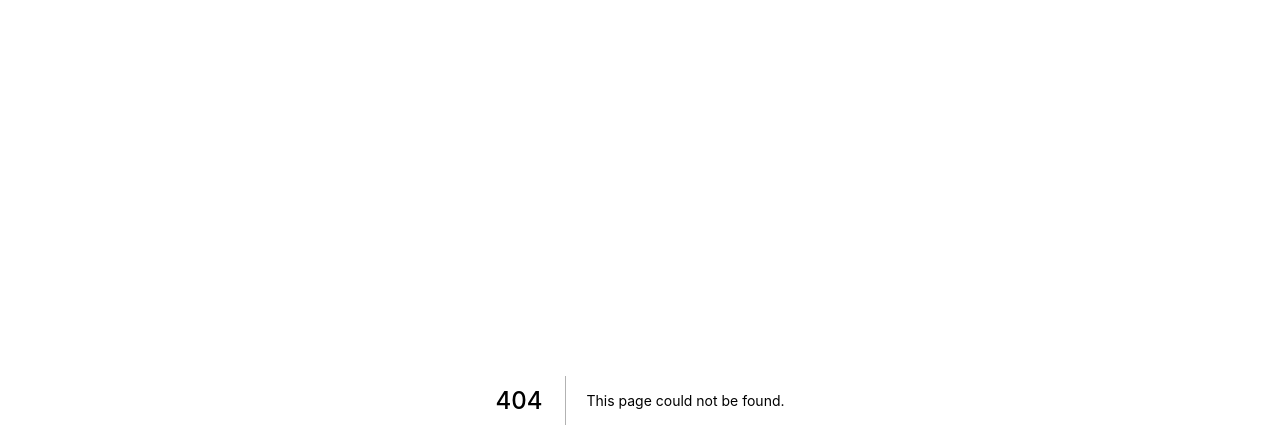
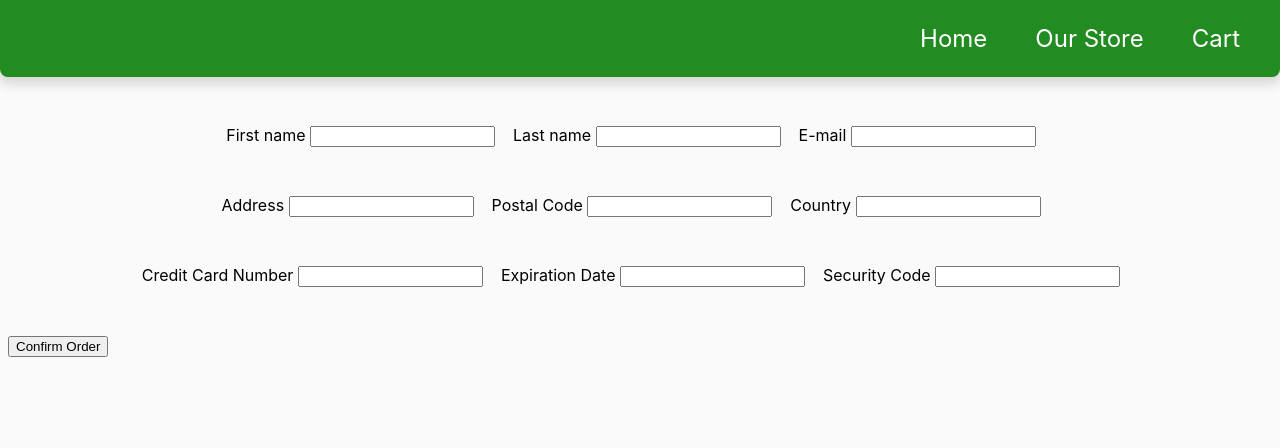
Before and after one commit to stevelaschan/next.js-ecommerce-store, a Next.js app: page /checkout in a window 1280 px wide. Before the commit this address had no page. Shown: the top 448 px of the page. Built offline with nearby package versions, Linux system fonts and the light colour scheme.

Commit message:
Add css and thank you page

```diff
--- a/components/Header.js
+++ b/components/Header.js
@@ -1,5 +1,7 @@
 import { css } from '@emotion/react';
 import Link from 'next/link';
+
+// import { getParsedCookie } from '../util/cookies';
 
 const headerStyle = css`
   display: flex;
@@ -26,6 +28,8 @@ const headerStyle = css`
 `;
 
 export default function Header() {
+  // const cartItems = getParsedCookie('addedToCart');
+
   return (
     <header css={headerStyle}>
       <Link href="/">
@@ -38,6 +42,7 @@ export default function Header() {
         <Link href="/cart">
           <a>Cart</a>
         </Link>
+        {/* <div>{cartItems.amount}</div> */}
       </div>
     </header>
   );
--- a/components/Layout.js
+++ b/components/Layout.js
@@ -1,6 +1,5 @@
 import Head from 'next/head';
 import Header from './Header';
-import SearchBar from './SeachBar';
 
 export default function Layout(props) {
   return (
@@ -9,7 +8,6 @@ export default function Layout(props) {
         <link rel="icon" href="/favicon.ico" />
       </Head>
       <Header />
-      <SearchBar />
       <main>{props.children}</main>
     </>
   );
--- /dev/null
+++ b/pages/checkout.js
@@ -0,0 +1,83 @@
+import { css } from '@emotion/react';
+import Head from 'next/head';
+import Link from 'next/link';
+import Layout from '../components/Layout';
+
+const userPersonalStyle = css`
+  display: flex;
+  justify-content: center;
+  margin: 48px;
+
+  label {
+    margin-right: 18px;
+  }
+`;
+
+const userAddressStyle = css`
+  display: flex;
+  justify-content: center;
+  margin: 48px;
+
+  label {
+    margin-right: 18px;
+  }
+`;
+
+const userCardStyle = css`
+  display: flex;
+  justify-content: center;
+  margin: 48px;
+
+  label {
+    margin-right: 18px;
+  }
+`;
+
+export default function Checkout() {
+  return (
+    <Layout>
+      <Head>
+        <title>Our Store</title>
+        <meta name="description" content="Store" />
+      </Head>
+      <form>
+        <div css={userPersonalStyle}>
+          <label>
+            First name <input data-test-id="checkout-first-name" />
+          </label>
+          <label>
+            Last name <input data-test-id="checkout-last-name" />
+          </label>
+          <label>
+            E-mail <input data-test-id="checkout-email" />
+          </label>
+        </div>
+        <div css={userAddressStyle}>
+          <label>
+            Address <input data-test-id="checkout-address" />
+          </label>
+          <label>
+            Postal Code <input data-test-id="checkout-postal-code" />
+          </label>
+          <label>
+            Country <input data-test-id="checkout-country" />
+          </label>
+        </div>
+        <div css={userCardStyle}>
+          <label>
+            Credit Card Number <input data-test-id="checkout-credit-card" />
+          </label>
+          <label>
+            Expiration Date <input data-test-id="checkout-expiration-date" />
+          </label>
+          <label>
+            Security Code <input data-test-id="checkout-security-code" />
+          </label>
+        </div>
+      </form>
+      <Link href="/thankyou" passHref>
+        <button data-test-id="checkout-confirm-order">Confirm Order</button>
+      </Link>
+    </Layout>
+  );
+}
--- a/pages/index.js
+++ b/pages/index.js
@@ -52,9 +52,9 @@ export default function Home() {
           <p>Welcome to the Online Store of WE-Commerce</p>
           <br />
           <h1>Why Choose Us</h1>
-          <p>WE are distributing products from local farmers.</p>
-          <p>WE only sell organic products.</p>
-          <p>WE support local farmers in their digitalisation</p>
+          <p>We are distributing products from local farmers.</p>
+          <p>We only sell organic products.</p>
+          <p>We support local farmers in their digitalisation</p>
           <br />
           <h1>Our Store Products</h1>
         </div>
--- a/pages/products/[productId].js
+++ b/pages/products/[productId].js
@@ -89,10 +89,8 @@ export default function SingleProduct(props) {
         />
       </div>
       <div css={productDescriptionStyle}>
-        <div>id: {props.product.id}</div>
-        <div>{props.product.name}</div>
-        <div>{props.product.type}</div>
-        <div data-test-id="product-price">{props.product.price} Cent</div>
+        <div>{props.product.name.toUpperCase()}</div>
+        <div data-test-id="product-price">{props.product.price / 100} €</div>
         <form css={clickAddToCartStyle}>
           Choose an amount:
           <select
--- /dev/null
+++ b/pages/thankyou.js
@@ -0,0 +1,23 @@
+import { css } from '@emotion/react';
+import Link from 'next/link';
+
+const thankYouStyle = css`
+  display: flex;
+  justify-content: center;
+`;
+
+const goBackToStoreStyle = css`
+  display: flex;
+  justify-content: center;
+`;
+
+export default function ThankYou() {
+  return (
+    <div>
+      <h1 css={thankYouStyle}>Thank you for your order</h1>
+      <Link href="/" css={goBackToStoreStyle}>
+        Go back to Our Store
+      </Link>
+    </div>
+  );
+}
```
Also changed, not shown: components/AddToCart.js (deleted, +0 -56 lines), pages/cart.js (+49 -48 lines), pages/store.js (+31 -10 lines).
